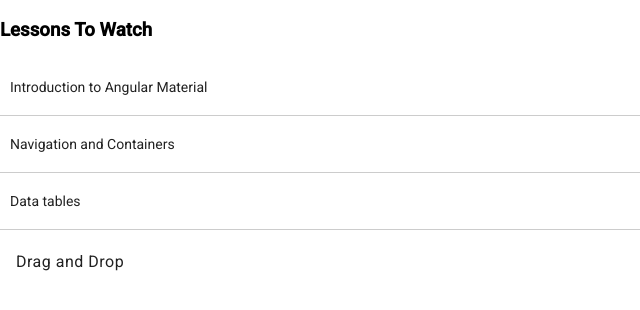
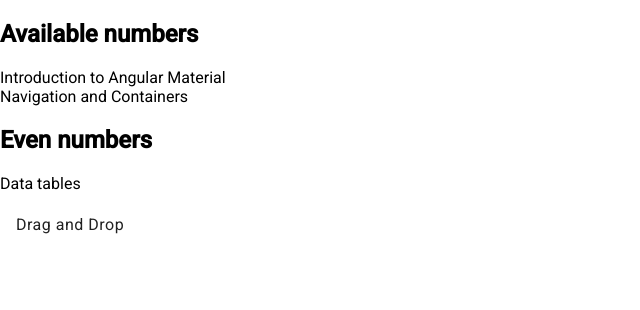
Before and after one commit to GuiHSM/Drag-And-Drop-Angular, an Angular app: page / in a window 1280 px wide. Shown: the top 310 px of the page, without its empty margins (0-640 px from the left). Built offline with nearby package versions, Linux system fonts and the light colour scheme.

Commit message:
Criado troca de listas

```diff
--- a/src/app/app.component.ts
+++ b/src/app/app.component.ts
@@ -1,4 +1,5 @@
 import { Component } from '@angular/core';
+import { MatNavList } from '@angular/material/list';
 
 @Component({
   selector: 'app-root',
--- a/src/app/drag-and-drop/drag-and-drop.component.html
+++ b/src/app/drag-and-drop/drag-and-drop.component.html
@@ -1,12 +1,35 @@
-<div class="drag-drop-container">
-    <div class="pending">
-        <h3> Lessons To Watch</h3>
-        <div cdkDropList class="lessons-list"
-            (cdkDropListDropped)="drop($event)">
+<div class="example-container">
+    <h2>Available numbers</h2>
 
-            <div class="lesson" *ngFor="let lesson of lessons" cdkDrag>
-                {{lesson.description}}
-            </div>
-        </div>
+    <div
+      id="all"
+      cdkDropList
+      [cdkDropListData]="lessons[0]"
+      cdkDropListConnectedTo="even"
+      class="example-list"
+      (cdkDropListDropped)="drop($event)">
+      <div
+        class="example-box"
+        *ngFor="let lesson of lessons[0]"
+        [cdkDragData]="lesson"
+        cdkDrag>{{lesson.description}}</div>
     </div>
-</div>
+  </div>
+
+  <div class="example-container">
+    <h2>Even numbers</h2>
+
+    <div
+      id="even"
+      cdkDropList
+      [cdkDropListData]="lessons[1]"
+      cdkDropListConnectedTo="all"
+      class="example-list"
+      (cdkDropListDropped)="drop($event)">
+      <div
+        class="example-box"
+        *ngFor="let lesson of lessons[1]"
+        cdkDrag
+        [cdkDragData]="lesson">{{lesson.description}}</div>
+    </div>
+  </div>
--- a/src/app/drag-and-drop/drag-and-drop.component.ts
+++ b/src/app/drag-and-drop/drag-and-drop.component.ts
@@ -1,4 +1,4 @@
-import { CdkDragDrop, moveItemInArray } from '@angular/cdk/drag-drop';
+import { CdkDragDrop, moveItemInArray, transferArrayItem } from '@angular/cdk/drag-drop';
 import { Component } from '@angular/core';
 import { ILesson } from '../interfaces/ILesson';
 
@@ -9,7 +9,7 @@
 })
 
 export class DragAndDropComponent {
-  lessons = [
+  lessons = [[
     {
       id: 120,
       'description': 'Introduction to Angular Material',
@@ -24,18 +24,26 @@
       'segNo': 1,
       courseId: 11
     },
+  ],[
     {
       id: 122,
       'description': 'Data tables',
       'duration': '4.17',
       'segNo': 1,
       courseId: 11
-    },
-  ];
+    },]];
   drop(event: CdkDragDrop<ILesson[]>){
-    console.log(event.previousIndex);
-    console.log(event.currentIndex);
-
-    moveItemInArray(this.lessons, event.previousIndex,event.currentIndex);
+    if (event.previousContainer === event.container) {
+      moveItemInArray(event.container.data, event.previousIndex, event.currentIndex);
+    } else {
+      console.log(event.previousContainer.data);
+      console.log(event.container.data);
+      transferArrayItem(
+        event.previousContainer.data,
+        event.container.data,
+        event.previousIndex,
+        event.currentIndex,
+      );
+    }
   }
 }
```
